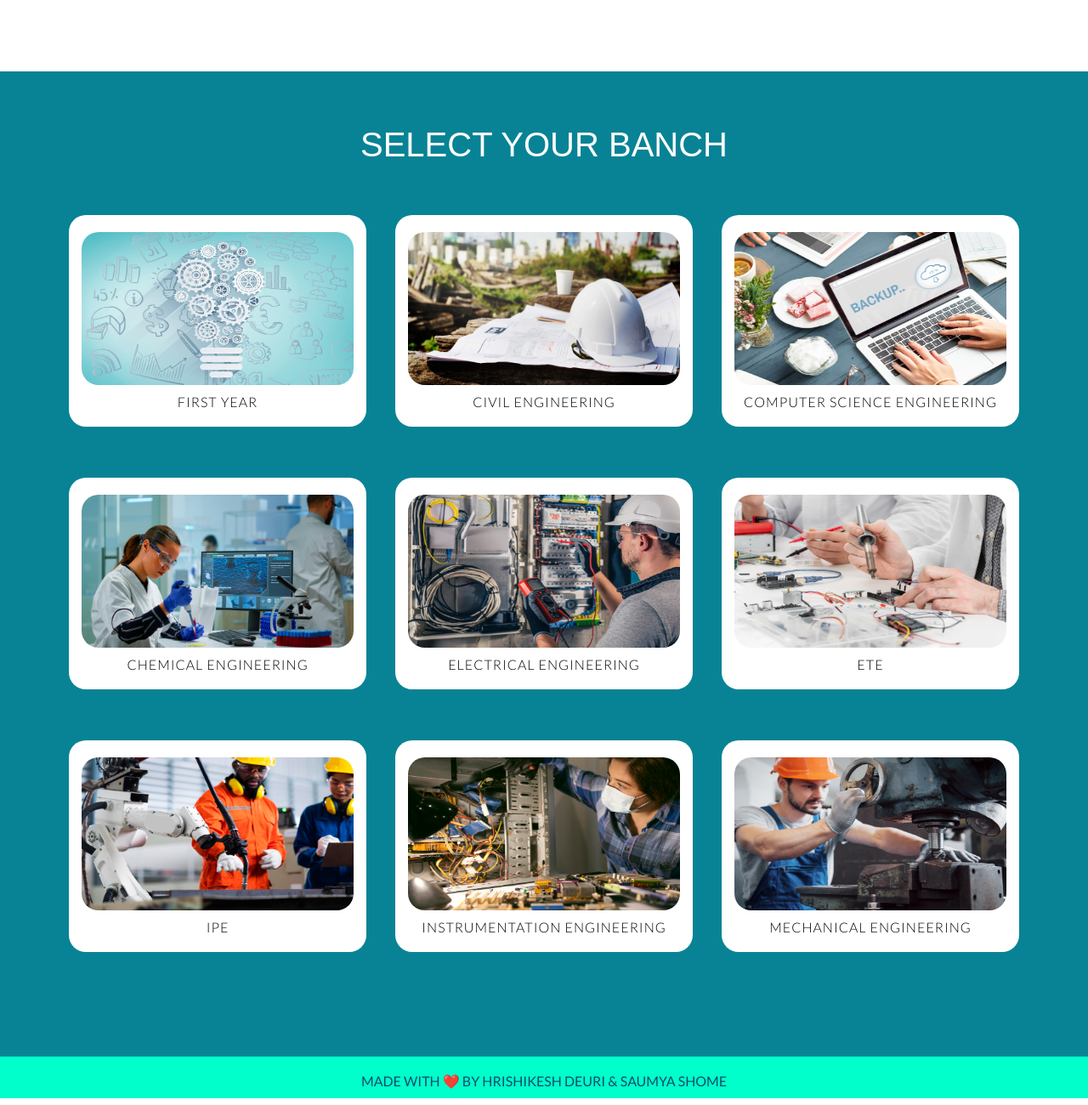
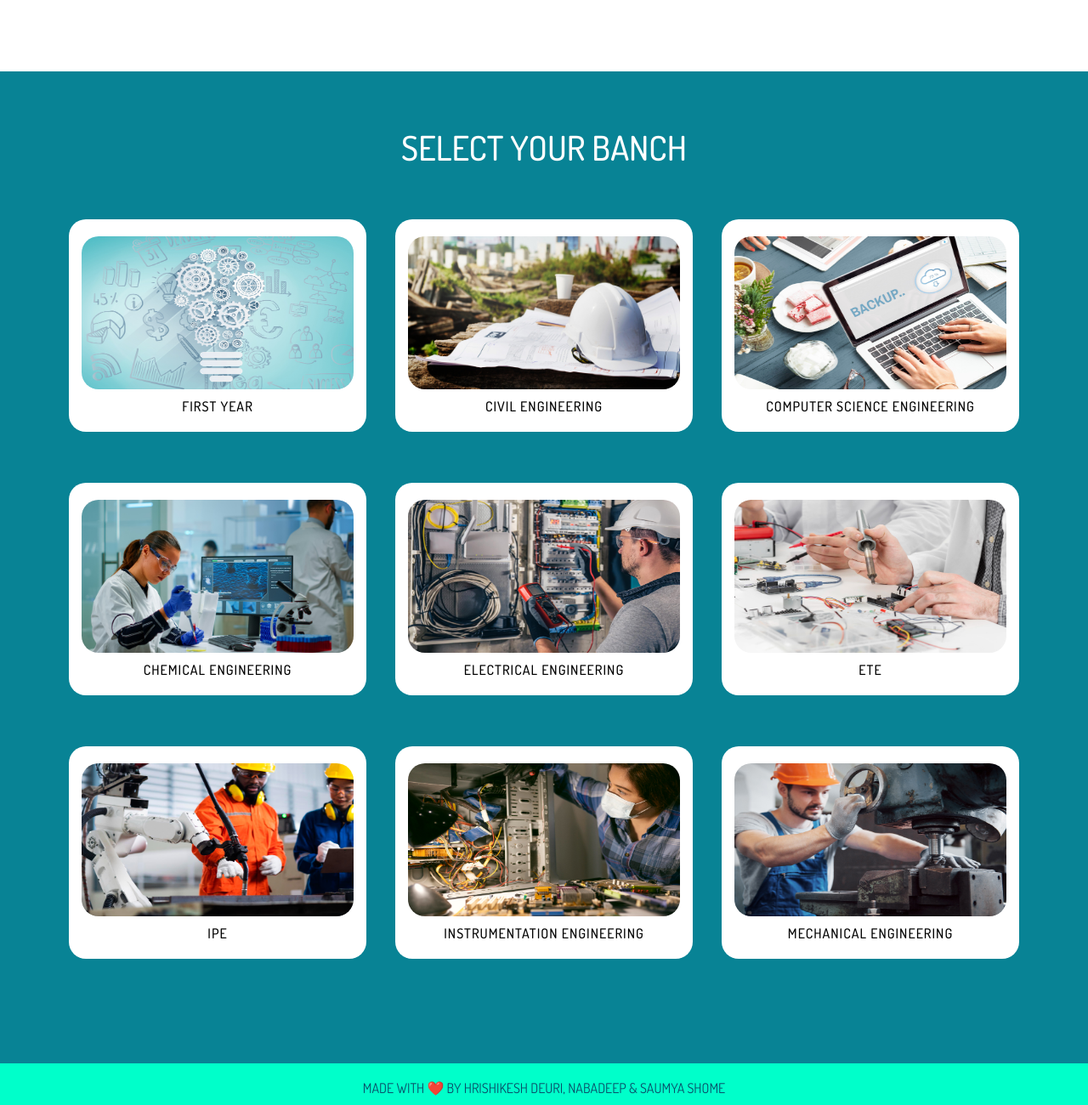
Before and after one commit to hrishikeshd36/AEC_studentNotes, a plain HTML site: page index.html in a window 1280 px wide. Shown: the part 716-2016 px from the top of the page at 85% size. Drawn offline with Linux system fonts and the light colour scheme.

Commit message:
code edited

```diff
--- a/aboutUs/styles.css
+++ b/aboutUs/styles.css
@@ -43,7 +43,7 @@ body {
   justify-content: space-around;
 }
 .mem-card {
-  padding: 20px;
+  padding: 20px 40px;
   background-color: #0a4d68;
   border-radius: 10px;
 }
--- a/index.html
+++ b/index.html
@@ -9,7 +9,7 @@
     <link rel="preconnect" href="https://fonts.googleapis.com" />
     <link rel="preconnect" href="https://fonts.gstatic.com" crossorigin />
     <link
-      href="https://fonts.googleapis.com/css2?family=Lato:wght@100;300;400;700;900&display=swap"
+      href="https://fonts.googleapis.com/css2?family=Dosis:wght@200;300;400;500;600;700;800&display=swap"
       rel="stylesheet"
     />
 
@@ -31,15 +31,6 @@
           <h2>aec_Notes</h2>
         </div>
         <ul>
-          <!-- <li><a href="#">First Year</a></li>
-          <li><a href="#">Chemical</a></li>
-          <li><a href="#">CSE</a></li>
-          <li><a href="#">Civil</a></li>
-          <li><a href="#">Electrical</a></li>
-          <li><a href="#">Electronics</a></li>
-          <li><a href="#">Instrumentation</a></li>
-          <li><a href="#">IPE</a></li>
-          <li><a href="#">Mechanical</a></li> -->
           <li><a href="#">Branch</a></li>
           <li><a href="#">Contact Us</a></li>
           <li><a href="#">About us</a></li>
@@ -49,7 +40,7 @@
         </ul>
       </nav>
       <div class="main">
-        <h1>
+        <h1> <span></span>
           One stop site for all <span>Notes</span>, <span>PYQs</span> and
           <span>YouTube</span> playlists you may <span>NEED</span>...( to pass
           exams😉)
@@ -169,7 +160,7 @@
     </aside>
 
     <footer>
-      <p>Made with ❤️ by Hrishikesh Deuri & Saumya Shome</p>
+      <p>Made with ❤️ by Hrishikesh Deuri, Nabadeep & Saumya Shome</p>
     </footer>
     <script src="script.js"></script>
   </body>
--- a/style.css
+++ b/style.css
@@ -3,15 +3,17 @@
   padding: 0;
   -webkit-box-sizing: border-box;
   box-sizing: border-box;
+  font-family: "Dosis", sans-serif;
 }
 
 body {
-  font-family: "lato";
+  font-family: "Dosis", sans-serif;
   background-color: #ffffff;
   font-size: 14px;
   color: #000;
   background-repeat: no-repeat;
   scroll-behavior: smooth;
+  font-family: "Dosis", sans-serif;
 }
 
 .clearfix {
@@ -131,7 +133,7 @@ nav {
   color: #fff;
   justify-content: space-between;
   background-color: #05bfdb;
-  box-shadow: 0px 10px 15px -3px rgba(0,0,0,0.1);
+  box-shadow: 0px 10px 15px -3px rgba(0, 0, 0, 0.1);
 }
 
 nav h2 {
@@ -181,7 +183,7 @@ nav ul li:hover {
 }
 h1 {
   font-size: 40px;
-  font-family: "Josefine Sans", sans-serif;
+  font-family: "Dosis", sans-serif;
   width: 700px;
   /* margin-top: 9%; */
   /* margin-left: 7%; */
@@ -194,27 +196,27 @@ h1 {
 .main span {
   color: red;
 }
-.main{
+.main {
   margin-top: 7%;
   display: flex;
   justify-content: space-around;
   align-items: center;
 }
-.main img{
+.main img {
   height: 400px;
 }
 /* ===================
 =======Branch=========
 ===================== */
-.branch{
+.branch {
   background-color: #088395;
   padding-top: 5%;
   padding-bottom: 1%;
 }
 .branch h3 {
   font-size: 40px;
-  font-family: "Josefine Sans", sans-serif;
-  font-weight: 100;
+  font-family: "Dosis", sans-serif;
+  font-weight: 500;
   text-align: center;
   margin-bottom: 60px;
   text-transform: uppercase;
@@ -265,26 +267,26 @@ h1 {
 }
 .branch-block:hover {
   transition: 0.5s;
-  box-shadow: 0px 10px 15px -3px rgba(0,0,0,0.1);
+  box-shadow: 0px 10px 15px -3px rgba(0, 0, 0, 0.1);
 }
 
 .branch-block p {
+  font-family: "Dosis", sans-serif;
   margin-top: 10px;
   font-size: 16px;
+  font-weight: 500;
   text-transform: uppercase;
   letter-spacing: 1px;
-  font-weight: 300;
 }
 
-
 /* footer */
-footer{
-  background-color: #00FFCA;
+footer {
+  background-color: #00ffca;
   text-align: center;
   padding: 1.5% 0 10px;
-  color: #0A4D68;
+  color: #0a4d68;
 }
-footer p{
+footer p {
   font-size: 16px;
   text-transform: uppercase;
 }
```
Also changed, not shown: aboutUs/index.html (+14 -0 lines), aboutUs/index2.html (added, +14 -0 lines), script.js (line endings or trailing spaces).
